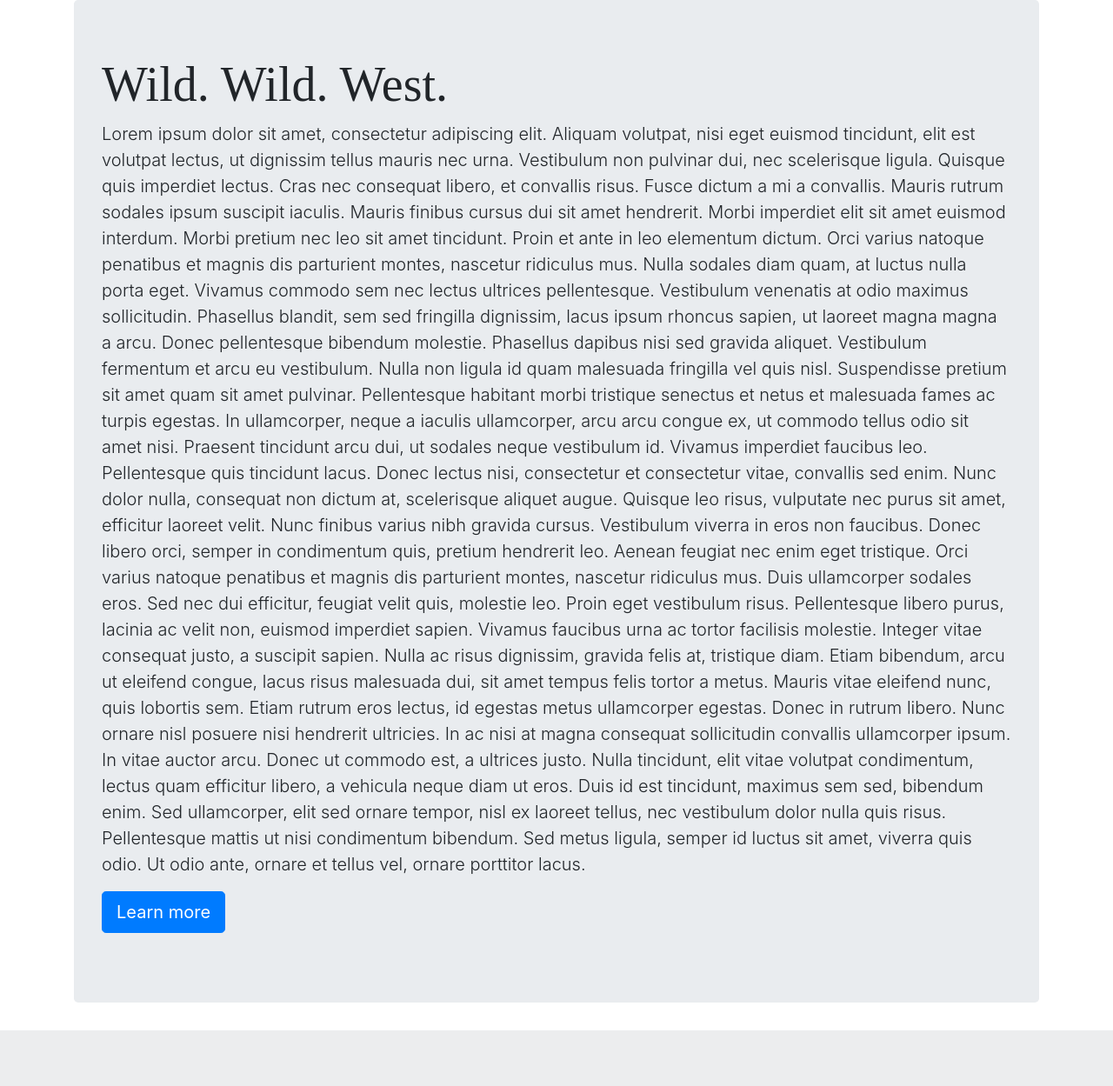
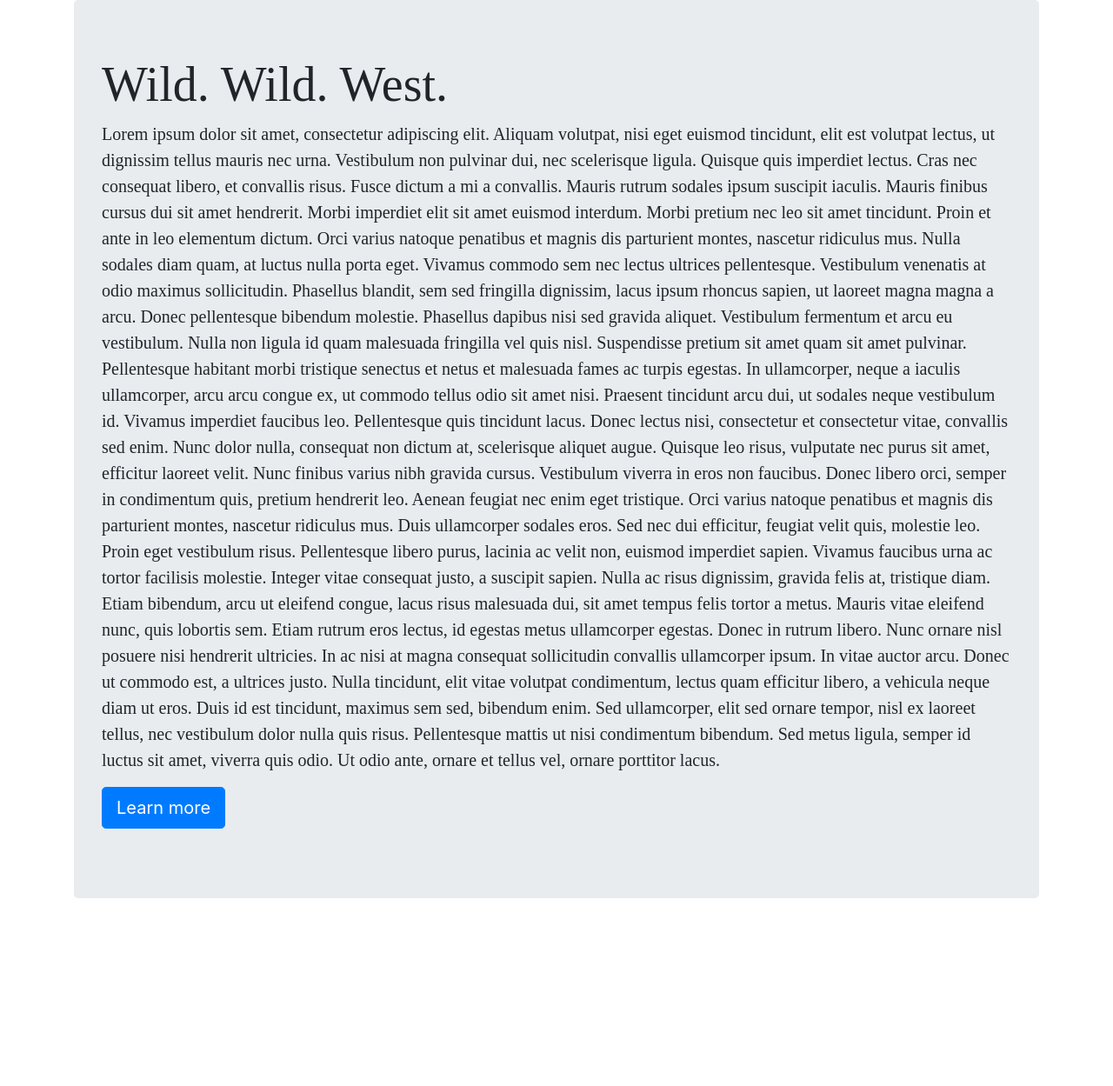
Before and after one commit to J-Kupfer/IProg_project, a web app: file src/index.html in a window 1280 px wide. Shown: the part 56-1305 px from the top of the page at 87% size. Before the commit the page ends 1241 px from the top, so only its background shows below. Run offline with its HTML, style and script files only (its server is not run), Linux system fonts and the light colour scheme; some libraries are stand-ins or nearby versions; some web fonts are replaced.

Commit message:
change font on jumbotron text

```diff
--- a/src/css/indexCSS.css
+++ b/src/css/indexCSS.css
@@ -9,3 +9,7 @@
 .display-4 {
     font-family: 'Rye', cursive;
 }
+
+.lead {
+    font-family: 'Rye', cursive;
+}
```
